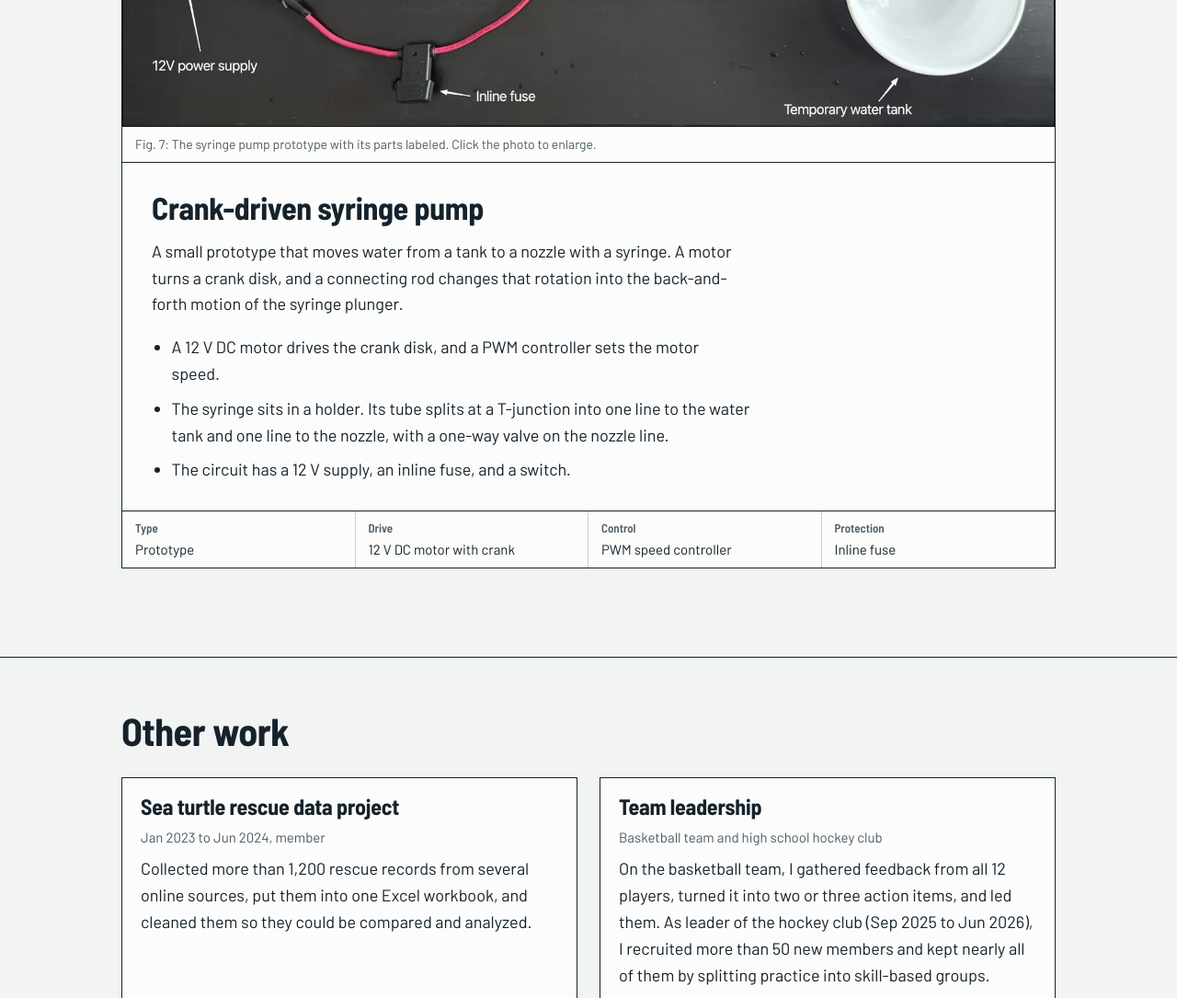
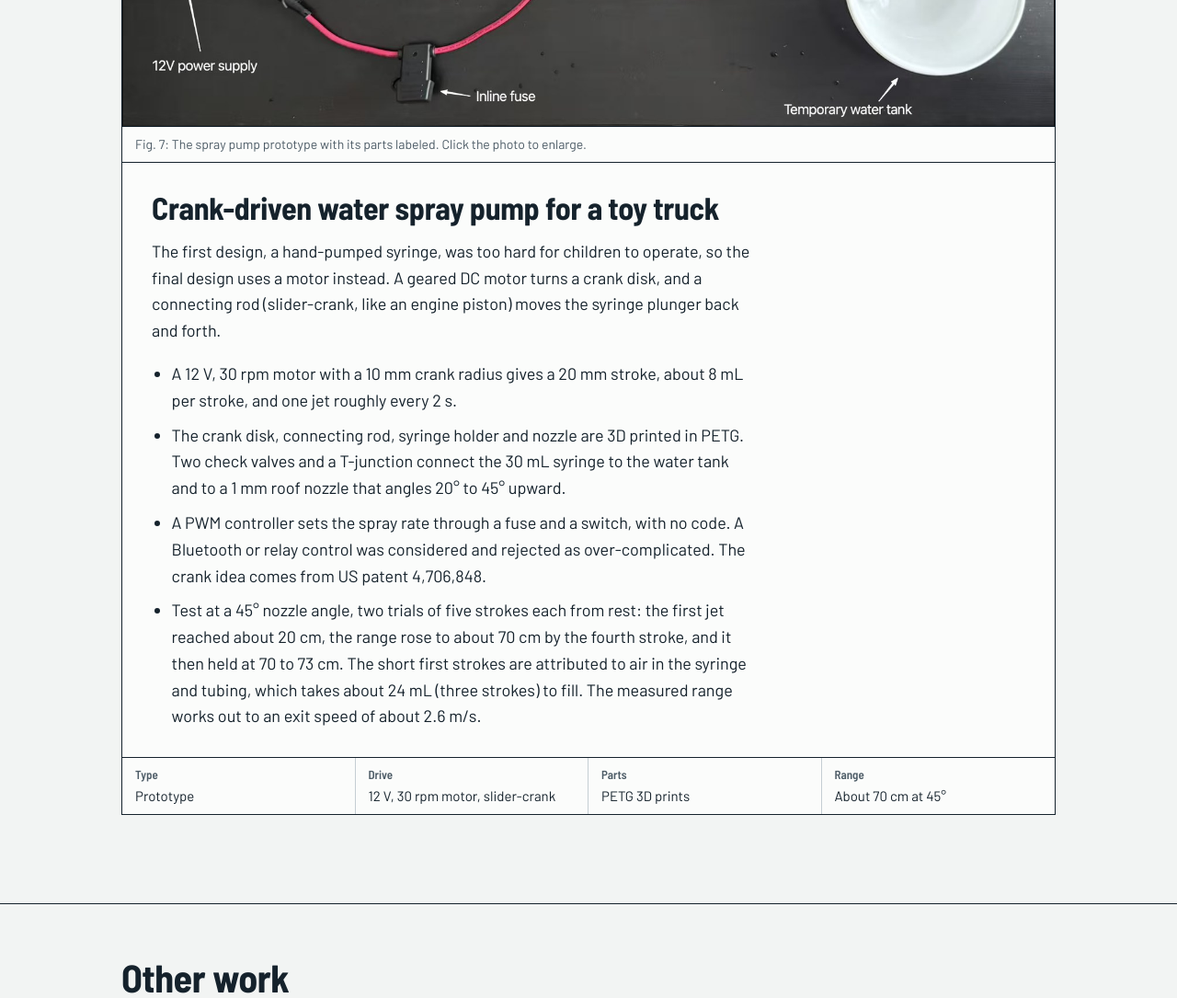
Before and after one commit to Jerryno-14/Portfolio, a plain HTML site: page index.html in a window 1280 px wide. Shown: the part 4680-5765 px from the top of the page at 92% size. Drawn offline with Linux system fonts and the light colour scheme.

Commit message:
Update spray pump project with report details and test results
Co-Authored-By: Claude Sonnet 5.5 <noreply@anthropic.com>
Claude-Session: https://claude.ai/code/session_01XuzzzQnRfCQBJfGLwKuzFS

```diff
--- a/index.html
+++ b/index.html
@@ -321,23 +321,24 @@
                   <img src="images/syringe-pump.jpg" alt="Top-down photo of the syringe pump prototype with every part labeled: 12 V DC motor, crank disk, connecting rod, syringe holder, one-way valve, T-junction, nozzle, temporary water tank, PWM controller, switch, inline fuse and 12 V power supply" loading="lazy">
                 </a>
               </div>
-              <figcaption>Fig. 7: The syringe pump prototype with its parts labeled. Click the photo to enlarge.</figcaption>
+              <figcaption>Fig. 7: The spray pump prototype with its parts labeled. Click the photo to enlarge.</figcaption>
             </figure>
           </div>
           <div class="sheet-text">
-            <h3>Crank-driven syringe pump</h3>
-            <p>A small prototype that moves water from a tank to a nozzle with a syringe. A motor turns a crank disk, and a connecting rod changes that rotation into the back-and-forth motion of the syringe plunger.</p>
+            <h3>Crank-driven water spray pump for a toy truck</h3>
+            <p>The first design, a hand-pumped syringe, was too hard for children to operate, so the final design uses a motor instead. A geared DC motor turns a crank disk, and a connecting rod (slider-crank, like an engine piston) moves the syringe plunger back and forth.</p>
             <ul>
-              <li>A 12 V DC motor drives the crank disk, and a PWM controller sets the motor speed.</li>
-              <li>The syringe sits in a holder. Its tube splits at a T-junction into one line to the water tank and one line to the nozzle, with a one-way valve on the nozzle line.</li>
-              <li>The circuit has a 12 V supply, an inline fuse, and a switch.</li>
+              <li>A 12 V, 30 rpm motor with a 10 mm crank radius gives a 20 mm stroke, about 8 mL per stroke, and one jet roughly every 2 s.</li>
+              <li>The crank disk, connecting rod, syringe holder and nozzle are 3D printed in PETG. Two check valves and a T-junction connect the 30 mL syringe to the water tank and to a 1 mm roof nozzle that angles 20° to 45° upward.</li>
+              <li>A PWM controller sets the spray rate through a fuse and a switch, with no code. A Bluetooth or relay control was considered and rejected as over-complicated. The crank idea comes from US patent 4,706,848.</li>
+              <li>Test at a 45° nozzle angle, two trials of five strokes each from rest: the first jet reached about 20 cm, the range rose to about 70 cm by the fourth stroke, and it then held at 70 to 73 cm. The short first strokes are attributed to air in the syringe and tubing, which takes about 24 mL (three strokes) to fill. The measured range works out to an exit speed of about 2.6 m/s.</li>
             </ul>
           </div>
           <div class="tb">
             <div><b>Type</b>Prototype</div>
-            <div><b>Drive</b>12 V DC motor with crank</div>
-            <div><b>Control</b>PWM speed controller</div>
-            <div><b>Protection</b>Inline fuse</div>
+            <div><b>Drive</b>12 V, 30 rpm motor, slider-crank</div>
+            <div><b>Parts</b>PETG 3D prints</div>
+            <div><b>Range</b>About 70 cm at 45°</div>
           </div>
         </div>
       </article>
```
